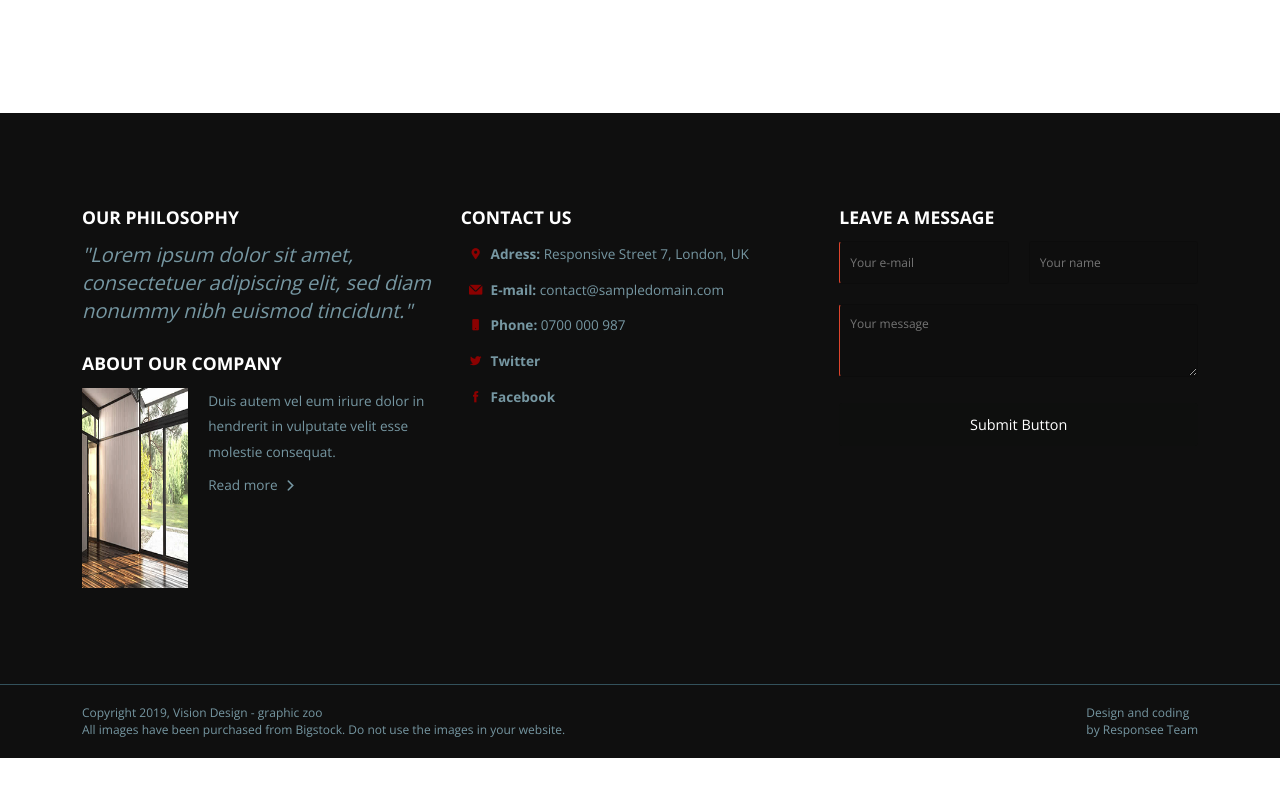
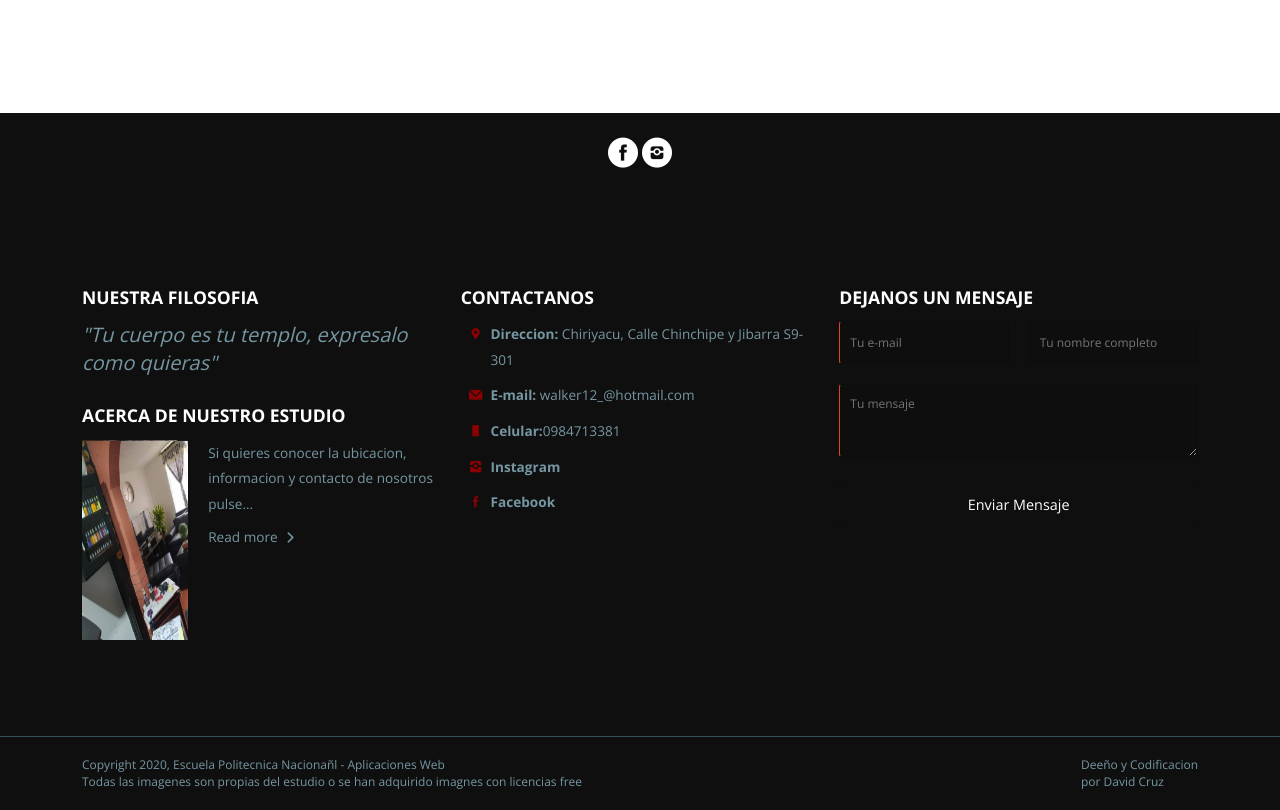
Before and after one commit to DavidAlejo24/Wakka-Tattoes, a plain HTML site: page products.html in a window 1280 px wide. Shown: the part 1698-2508 px from the top of the page. Before the commit the page ends 2456 px from the top, so only its background shows below. Drawn offline with nearby package versions, Linux system fonts and the light colour scheme.

Commit message:
cambios fisicos v0.2

```diff
--- a/products.html
+++ b/products.html
@@ -3,7 +3,7 @@
   <head>
     <meta charset="UTF-8">
     <meta name="viewport" content="width=device-width, initial-scale=1.0" />
-    <title>Prospera Free - New Amazing HTML5 Template</title>
+    <title>Waka Tatto</title>
     <link rel="stylesheet" href="css/components.css">
     <link rel="stylesheet" href="css/icons.css">
     <link rel="stylesheet" href="css/responsee.css">
@@ -25,16 +25,15 @@
         <div class="line">
           <div class="s-12 m-6 l-6">
             <div class="top-bar-contact">
-              <p class="text-size-12">Contact Us: 0963178788 | <a class="text-orange-hover" href="mailto:david3505@hotmail.com">contact@sampledomain.com</a></p>
+              <p class="text-size-12"><a class="text-orange-hover" href="https://api.whatsapp.com/send?phone=+593984713381&text=Saludos,%20busco%20hacerme%20un%20tatuaje%20c:">Contact Us: 0984713381 |</a> <a class="text-orange-hover" href="mailto:walker12_@hotmail.com">walker12_@hotmail.com</a></p>
+
             </div>
           </div>
           <div class="s-12 m-6 l-6">
             <div class="right">
               <ul class="top-bar-social right">
-                <li><a href="/"><i class="icon-facebook_circle text-orange-hover"></i></a></li>
-                <li><a href="/"><i class="icon-twitter_circle text-orange-hover"></i></a> </li>
-                <li><a href="/"><i class="icon-google_plus_circle text-orange-hover"></i></a></li>
-                <li><a href="/"><i class="icon-instagram_circle text-orange-hover"></i></a></li>
+                <li><a href="https://www.facebook.com/La-WAKA-Tattoo-104440011536058"><i class="icon-facebook_circle text-orange-hover"></i></a> </li>
+                <li><a href="https://www.instagram.com/lawakatattoo/"><i class="icon-instagram_circle text-orange-hover"></i></a></li>
               </ul>
             </div>
           </div>
@@ -135,26 +134,31 @@
       </article>
     </main>
 
-    <!--FOOTER -->
+    <!-- FOOTER -->
     <footer>
+      <!-- Social -->
+      <div class="background-primary padding text-center">
+        <a href="https://www.facebook.com/La-WAKA-Tattoo-104440011536058"><i class="icon-facebook_circle icon2x text-white"></i></a>
+        <a href="https://www.instagram.com/lawakatattoo/"><i class="icon-instagram_circle icon2x text-white"></i></a>
+      </div>
+
       <!-- Main Footer -->
       <section class="section background-dark">
         <div class="line">
           <div class="margin">
             <!-- Collumn 1 -->
             <div class="s-12 m-12 l-4 margin-m-bottom-2x">
-              <h4 class="text-uppercase text-strong">Our Philosophy</h4>
-              <p class="text-size-20"><em>"Lorem ipsum dolor sit amet, consectetuer adipiscing elit, sed diam nonummy nibh euismod tincidunt."</em><p>
-
+              <h4 class="text-uppercase text-strong">Nuestra Filosofia</h4>
+              <p class="text-size-20"><em>"Tu cuerpo es tu templo, expresalo como quieras"</em><p>
               <div class="line">
-                <h4 class="text-uppercase text-strong margin-top-30">About Our Company</h4>
+                <h4 class="text-uppercase text-strong margin-top-30">Acerca de nuestro estudio</h4>
                 <div class="margin">
                   <div class="s-12 m-12 l-4 margin-m-bottom">
-                    <a class="image-hover-zoom" href="/"><img src="img/blog-04.jpg" alt=""></a>
+                    <a class="image-hover-zoom" href="/"><img src="img/estudio1.jpg" alt=""></a>
                   </div>
                   <div class="s-12 m-12 l-8 margin-m-bottom">
-                    <p>Duis autem vel eum iriure dolor in hendrerit in vulputate velit esse molestie consequat.</p>
-                    <a class="text-more-info text-primary-hover" href="/">Read more</a>
+                    <p>Si quieres conocer la ubicacion, informacion y contacto de nosotros pulse...</p>
+                    <a class="text-more-info text-primary-hover" href="about.html">Read more</a>
                   </div>
                 </div>
               </div>
@@ -162,13 +166,13 @@
 
             <!-- Collumn 2 -->
             <div class="s-12 m-12 l-4 margin-m-bottom-2x">
-              <h4 class="text-uppercase text-strong">Contact Us</h4>
+              <h4 class="text-uppercase text-strong">Contactanos</h4>
               <div class="line">
                 <div class="s-1 m-1 l-1 text-center">
                   <i class="icon-placepin text-primary text-size-12"></i>
                 </div>
                 <div class="s-11 m-11 l-11 margin-bottom-10">
-                  <p><b>Adress:</b> Responsive Street 7, London, UK</p>
+                  <p><b>Direccion:</b> Chiriyacu, Calle Chinchipe y Jibarra S9-301</p>
                 </div>
               </div>
               <div class="line">
@@ -176,7 +180,7 @@
                   <i class="icon-mail text-primary text-size-12"></i>
                 </div>
                 <div class="s-11 m-11 l-11 margin-bottom-10">
-                  <p><a href="/" class="text-primary-hover"><b>E-mail:</b> contact@sampledomain.com</a></p>
+                  <p><a href="/" class="text-primary-hover"><b>E-mail:</b> walker12_@hotmail.com</a></p>
                 </div>
               </div>
               <div class="line">
@@ -184,15 +188,16 @@
                   <i class="icon-smartphone text-primary text-size-12"></i>
                 </div>
                 <div class="s-11 m-11 l-11 margin-bottom-10">
-                  <p><b>Phone:</b> 0700 000 987</p>
+
+                  <p><b>Celular:</b><a class="text-orange-hover" href="https://api.whatsapp.com/send?phone=+593984713381&text=Saludos,%20busco%20hacerme%20un%20tatuaje%20c:">0984713381</a> </p>
                 </div>
               </div>
               <div class="line">
                 <div class="s-1 m-1 l-1 text-center">
-                  <i class="icon-twitter text-primary text-size-12"></i>
+                  <i class="icon-instagram text-primary text-size-12"></i>
                 </div>
                 <div class="s-11 m-11 l-11 margin-bottom-10">
-                  <p><a href="/" class="text-primary-hover"><b>Twitter</b></a></p>
+                  <p><a href="https://www.instagram.com/lawakatattoo/" class="text-primary-hover"><b>Instagram</b></a></p>
                 </div>
               </div>
               <div class="line">
@@ -200,29 +205,29 @@
                   <i class="icon-facebook text-primary text-size-12"></i>
                 </div>
                 <div class="s-11 m-11 l-11">
-                  <p><a href="/" class="text-primary-hover"><b>Facebook</b></a></p>
+                  <p><a href="https://www.facebook.com/La-WAKA-Tattoo-104440011536058" class="text-primary-hover"><b>Facebook</b></a></p>
                 </div>
               </div>
             </div>
 
             <!-- Collumn 3 -->
             <div class="s-12 m-12 l-4">
-              <h4 class="text-uppercase text-strong">Leave a Message</h4>
+              <h4 class="text-uppercase text-strong">Dejanos un mensaje</h4>
               <form class="customform text-white">
                 <div class="line">
                   <div class="margin">
                     <div class="s-12 m-12 l-6">
-                      <input name="email" class="required email border-radius" placeholder="Your e-mail" title="Your e-mail" type="text" />
+                      <input name="email" class="required email border-radius" placeholder="Tu e-mail" title="Your e-mail" type="text" />
                     </div>
                     <div class="s-12 m-12 l-6">
-                      <input name="name" class="name border-radius" placeholder="Your name" title="Your name" type="text" />
+                      <input name="name" class="name border-radius" placeholder="Tu nombre completo" title="Your name" type="text" />
                     </div>
                   </div>
                 </div>
                 <div class="s-12">
-                  <textarea name="message" class="required message border-radius" placeholder="Your message" rows="3"></textarea>
+                  <textarea name="message" class="required message border-radius" placeholder="Tu mensaje" rows="3"></textarea>
                 </div>
-                <div class="s-12"><button class="submit-form button background-primary border-radius text-white" type="submit">Submit Button</button></div>
+                <div class="s-12"><button class="submit-form button background-primary border-radius text-white" type="submit">Enviar Mensaje</button></div>
               </form>
             </div>
           </div>
@@ -234,11 +239,11 @@
       <section class="padding background-dark">
         <div class="line">
           <div class="s-12 l-6">
-            <p class="text-size-12">Copyright 2019, Vision Design - graphic zoo</p>
-            <p class="text-size-12">All images have been purchased from Bigstock. Do not use the images in your website.</p>
+            <p class="text-size-12">Copyright 2020, Escuela Politecnica Nacionañl - Aplicaciones Web</p>
+            <p class="text-size-12">Todas las imagenes son propias del estudio o se han adquirido imagnes con licencias free</p>
           </div>
           <div class="s-12 l-6">
-            <a class="right text-size-12" href="http://www.myresponsee.com" title="Responsee - lightweight responsive framework">Design and coding<br> by Responsee Team</a>
+            <a class="right text-size-12" href="https://www.facebook.com/alejo.davidc/" title="Responsee - lightweight responsive framework">Deeño y Codificacion<br> por David Cruz</a>
           </div>
         </div>
       </section>
```
Also changed, not shown: about.html (+34 -29 lines), contact.html (+34 -29 lines), gallery.html (+34 -29 lines), index.html (+29 -32 lines), img/estudio1.jpg (added).
